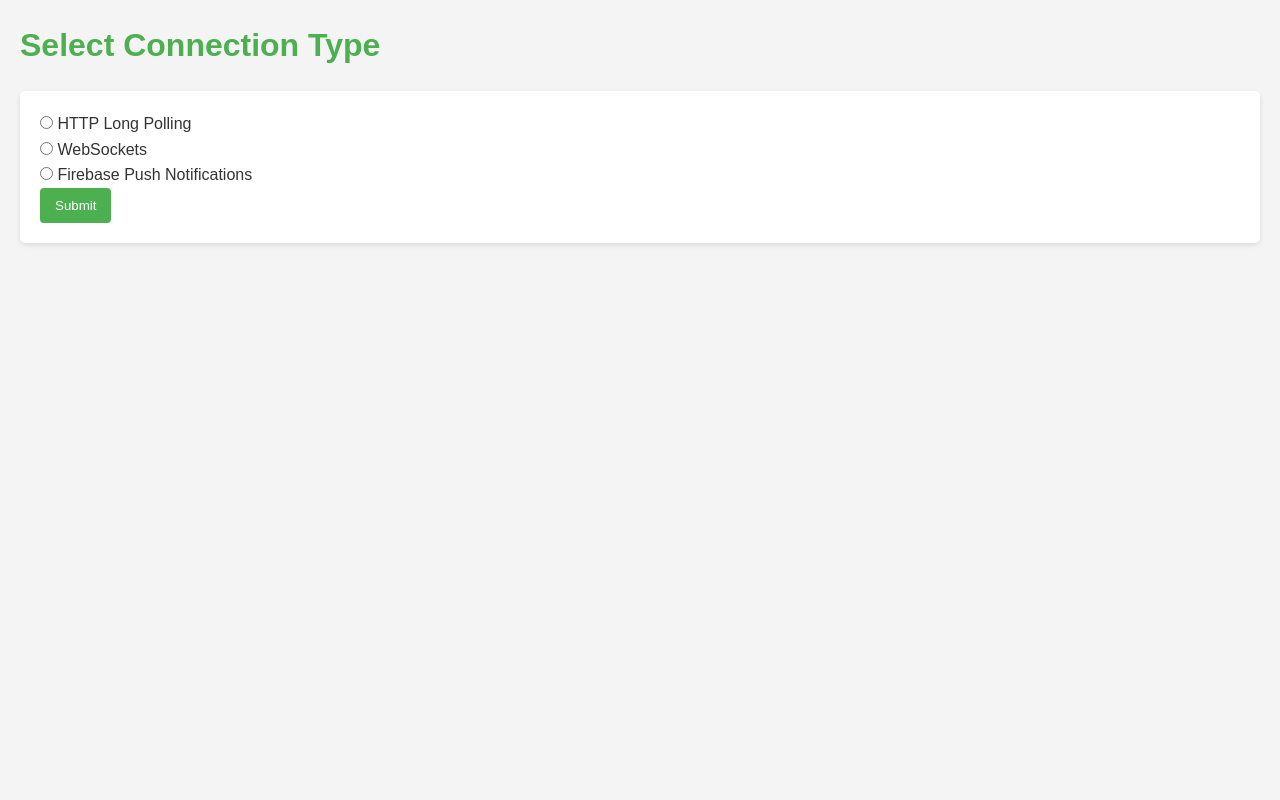
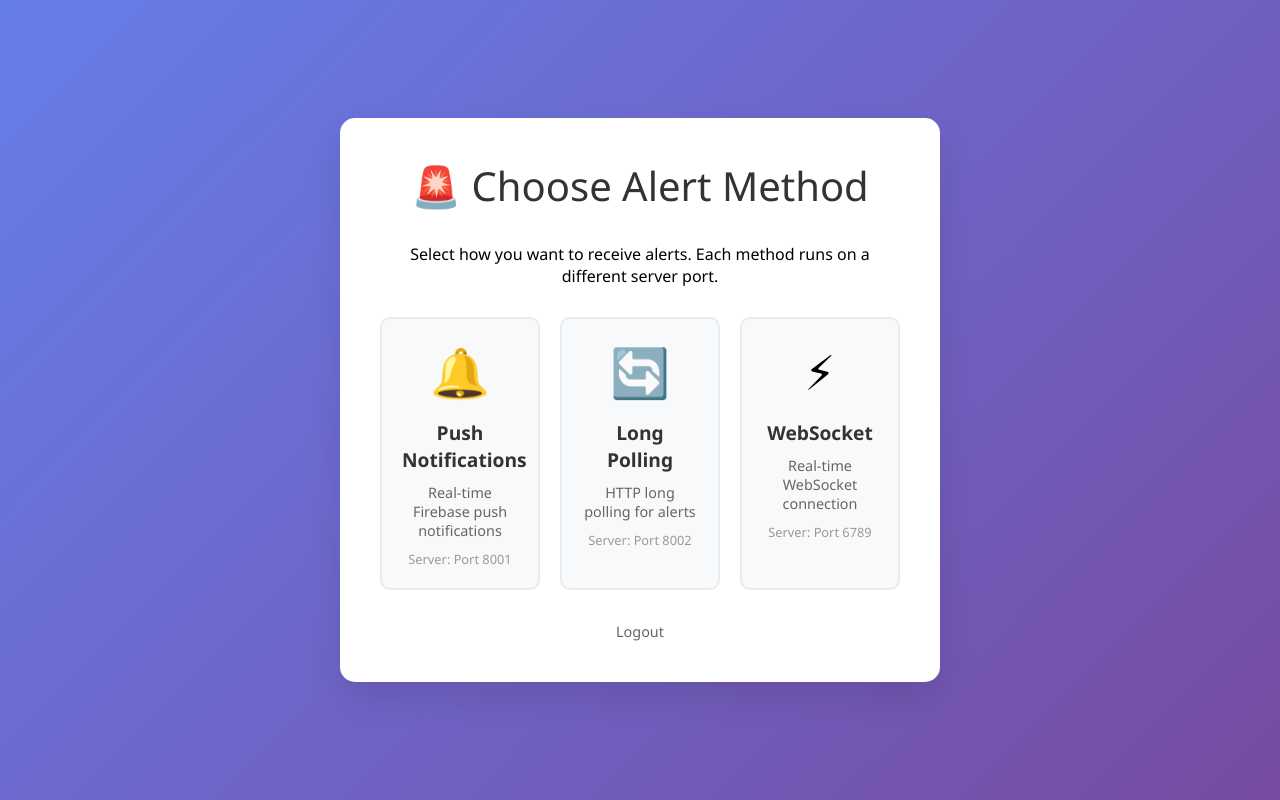
Before and after one commit to Ramziyassine123/my_alert_app, a Django app: page /connection-type/ in a window 1280 px wide. Run offline with Django 4.2, Linux system fonts and the light colour scheme; a user stored in the database is signed in.

Commit message:
new commit

```diff
--- a/alerts/views.py
+++ b/alerts/views.py
@@ -1,15 +1,11 @@
-import requests
+# alerts/views.py -
+
 from django.shortcuts import render, redirect
-from django.contrib.auth import login, authenticate, logout, login
+from django.contrib.auth import login, authenticate, logout
 from django.contrib.auth.models import User
 from django.contrib import messages
 from django.contrib.auth.decorators import login_required
-from django.http import JsonResponse
 from django.contrib.auth.forms import AuthenticationForm
-from django.views.decorators.csrf import csrf_exempt
-from .models import FCMToken
-from django.conf import settings
-import json
 
 
 @login_required
@@ -17,19 +13,12 @@ def connection_type_view(request):
     if request.method == 'POST':
         connection_type = request.POST.get('connection_type')
 
-        # Save the connection type to the user's profile
-        # user_profile, created = UserProfile.objects.get_or_create(name=request.user)
-        # user_profile.connection_type = connection_type
-        # user_profile.save()
-
         if connection_type == "websocket":
-            return redirect('alerts_websocket')  # Redirect to the alerts view after selection
-
+            return redirect('alerts_websocket')
         elif connection_type == "long_polling":
-            return redirect('alerts_longpolling')  # Redirect to the alerts view after selection
-
+            return redirect('alerts_longpolling')
         elif connection_type == "push":
-            return redirect('alerts_push')  # Redirect to the alerts view after selection
+            return redirect('alerts_push')
 
     return render(request, 'connection_type.html')
 
@@ -44,7 +33,6 @@ def register(request):
         password = request.POST['password']
         confirm_password = request.POST['confirm_password']
 
-        # Validate the input
         if password != confirm_password:
             messages.error(request, "Passwords do not match.")
             return render(request, 'alerts/register.html')
@@ -53,13 +41,10 @@ def register(request):
             messages.error(request, "Username already exists.")
             return render(request, 'alerts/register.html')
 
-        # Create the user
         user = User.objects.create_user(username=username, password=password)
         user.save()
-
-        # Automatically log in the user after registration
         login(request, user)
-        return redirect('alerts/connection_type.html')  # Redirect to conn type after registration
+        return redirect('connection_type')
 
     return render(request, 'alerts/register.html')
 
@@ -73,25 +58,39 @@ def login_view(request):
             user = authenticate(username=username, password=password)
             if user is not None:
                 login(request, user)
-                return redirect('connection_type')  # Redirect to connection type selection
+                return redirect('connection_type')
     else:
         form = AuthenticationForm()
-
     return render(request, 'login.html', {'form': form})
 
 
 def logout_view(request):
     logout(request)
-    return redirect('login')  # Redirect to login page after logout
+    return redirect('login')
 
 
 def alerts_websocket_view(request):
-    return render(request, 'alerts/alerts_websocket.html')
+    # WebSocket server runs on port 6789
+    context = {
+        'websocket_url': 'ws://localhost:6789/ws/alerts/',
+        'server_port': '6789'
+    }
+    return render(request, 'alerts/alerts_websocket.html', context)
 
 
 def alerts_longpolling_view(request):
-    return render(request, 'alerts/alerts_longpolling.html')
+    # Long polling server runs on port 8002
+    context = {
+        'longpolling_url': 'http://localhost:8002/api/poll/',
+        'server_port': '8002'
+    }
+    return render(request, 'alerts/alerts_longpolling.html', context)
 
 
 def alerts_push_view(request):
-    return render(request, 'alerts/alerts_push.html')
+    # Push server runs on port 8001
+    context = {
+        'push_api_url': 'http://localhost:8001/api/',
+        'server_port': '8001'
+    }
+    return render(request, 'alerts/alerts_push.html', context)
--- a/static/js/scriptpush.js
+++ b/static/js/scriptpush.js
@@ -13,8 +13,8 @@ const firebaseConfig = {
 firebase.initializeApp(firebaseConfig);
 const messaging = firebase.messaging();
 
-// API endpoints
-const API_BASE_URL = 'http://localhost:8000/api';
+// API endpoints - Updated for new port configuration
+const API_BASE_URL = 'http://localhost:8001/api';  // Push server now on 8001
 const REGISTER_TOKEN_URL = `${API_BASE_URL}/register-token/`;
 const SEND_SEQUENTIAL_URL = `${API_BASE_URL}/send-sequential/`;
 
--- a/templates/connection_type.html
+++ b/templates/connection_type.html
@@ -3,51 +3,159 @@
 <head>
     <meta charset="UTF-8">
     <meta name="viewport" content="width=device-width, initial-scale=1.0">
-    {% load static %}
-    <link rel="stylesheet" href="{% static 'css/style.css' %}">
-    <title>Select Connection Type</title>
+    <title>Choose Alert Method</title>
+    <style>
+        * {
+            margin: 0;
+            padding: 0;
+            box-sizing: border-box;
+        }
+
+        body {
+            font-family: 'Segoe UI', Tahoma, Geneva, Verdana, sans-serif;
+            background: linear-gradient(135deg, #667eea 0%, #764ba2 100%);
+            min-height: 100vh;
+            display: flex;
+            align-items: center;
+            justify-content: center;
+            padding: 20px;
+        }
+
+        .container {
+            background: white;
+            border-radius: 15px;
+            box-shadow: 0 15px 35px rgba(0, 0, 0, 0.1);
+            padding: 40px;
+            max-width: 600px;
+            text-align: center;
+        }
+
+        h1 {
+            color: #333;
+            margin-bottom: 30px;
+            font-size: 2.5rem;
+            font-weight: 300;
+        }
+
+        .method-grid {
+            display: grid;
+            grid-template-columns: repeat(auto-fit, minmax(150px, 1fr));
+            gap: 20px;
+            margin: 30px 0;
+        }
+
+        .method-card {
+            background: #f8f9fa;
+            border: 2px solid #e9ecef;
+            border-radius: 10px;
+            padding: 20px;
+            cursor: pointer;
+            transition: all 0.3s ease;
+            text-decoration: none;
+            color: inherit;
+        }
+
+        .method-card:hover {
+            border-color: #007bff;
+            background: #e7f1ff;
+            transform: translateY(-5px);
+        }
+
+        .method-icon {
+            font-size: 3rem;
+            margin-bottom: 15px;
+        }
+
+        .method-title {
+            font-size: 1.2rem;
+            font-weight: 600;
+            margin-bottom: 10px;
+            color: #333;
+        }
+
+        .method-description {
+            font-size: 0.9rem;
+            color: #666;
+            margin-bottom: 10px;
+        }
+
+        .port-info {
+            font-size: 0.8rem;
+            color: #999;
+            font-weight: 500;
+        }
+
+        .btn {
+            background: #007bff;
+            color: white;
+            border: none;
+            padding: 12px 24px;
+            border-radius: 6px;
+            cursor: pointer;
+            font-size: 1rem;
+            text-decoration: none;
+            display: inline-block;
+            margin-top: 15px;
+            transition: background 0.3s ease;
+        }
+
+        .btn:hover {
+            background: #0056b3;
+            color: white;
+        }
+
+        .logout-link {
+            margin-top: 30px;
+        }
+
+        .logout-link a {
+            color: #666;
+            text-decoration: none;
+            font-size: 0.9rem;
+        }
+
+        .logout-link a:hover {
+            color: #333;
+        }
+    </style>
 </head>
 <body>
-<h1>Select Connection Type</h1>
-<form method="post" id="connection-form">
-    {% csrf_token %}
-    <label>
-        <input type="radio" name="connection_type" value="long_polling" required>
-        HTTP Long Polling
-    </label><br>
-    <label>
-        <input type="radio" name="connection_type" value="websocket" required>
-        WebSockets
-    </label><br>
-    <label>
-        <input type="radio" name="connection_type" value="push" required>
-        Firebase Push Notifications
-    </label><br>
-    <button type="submit">Submit</button>
-</form>
+<div class="container">
+    <h1>🚨 Choose Alert Method</h1>
+    <p>Select how you want to receive alerts. Each method runs on a different server port.</p>
 
-<script>
-    document.getElementById('connection-form').addEventListener('submit', function(event) {
-        event.preventDefault(); // Prevent default form submission
-        const connectionType = document.querySelector('input[name="connection_type"]:checked').value;
+    <form method="post">
+        {% csrf_token %}
+        <div class="method-grid">
+            <div class="method-card" onclick="document.getElementById('push').checked=true; this.closest('form').submit();">
+                <div class="method-icon">🔔</div>
+                <div class="method-title">Push Notifications</div>
+                <div class="method-description">Real-time Firebase push notifications</div>
+                <div class="port-info">Server: Port 8001</div>
+                <input type="radio" id="push" name="connection_type" value="push" style="display: none;">
+            </div>
 
-        if (connectionType === 'websocket') {
-            // Redirect to the WebSocket alerts page
-            window.location.href = "{% url 'alerts_websocket' %}"; // Adjust the URL name as necessary
-            //alert('Connection type selected: ' + connectionType);
-        } else if (connectionType === 'long_polling') {
-            // Handle other connection types here (e.g., long polling, push notifications)
+            <div class="method-card" onclick="document.getElementById('longpolling').checked=true; this.closest('form').submit();">
+                <div class="method-icon">🔄</div>
+                <div class="method-title">Long Polling</div>
+                <div class="method-description">HTTP long polling for alerts</div>
+                <div class="port-info">Server: Port 8002</div>
+                <input type="radio" id="longpolling" name="connection_type" value="long_polling" style="display: none;">
+            </div>
 
-            window.location.href = "{% url 'alerts_longpolling' %}"; // Adjust the URL name as necessary
-            // You can redirect to the respective pages for long polling and push notifications if needed.
+            <div class="method-card" onclick="document.getElementById('websocket').checked=true; this.closest('form').submit();">
+                <div class="method-icon">⚡</div>
+                <div class="method-title">WebSocket</div>
+                <div class="method-description">Real-time WebSocket connection</div>
+                <div class="port-info">Server: Port 6789</div>
+                <input type="radio" id="websocket" name="connection_type" value="websocket" style="display: none;">
+            </div>
+        </div>
+    </form>
 
-        } else if (connectionType === 'push') {
-            // Handle other connection types here (e.g., long polling, push notifications)
-            alert('Connection type selected: ' + connectionType);
-            window.location.href = "{% url 'alerts_push' %}"; // Adjust the URL name as necessary
-            // You can redirect to the respective pages for long polling and push notifications if needed.
-    }
-    });
-</script>
+    <div class="logout-link">
+        <a href="{% url 'logout' %}">Logout</a>
+    </div>
+</div>
 </body>
 </html>
```
Also changed, not shown: alerts/notifications.py (deleted, +0 -16 lines), my_alert_app/settings.py (+13 -26 lines), db.sqlite3.
